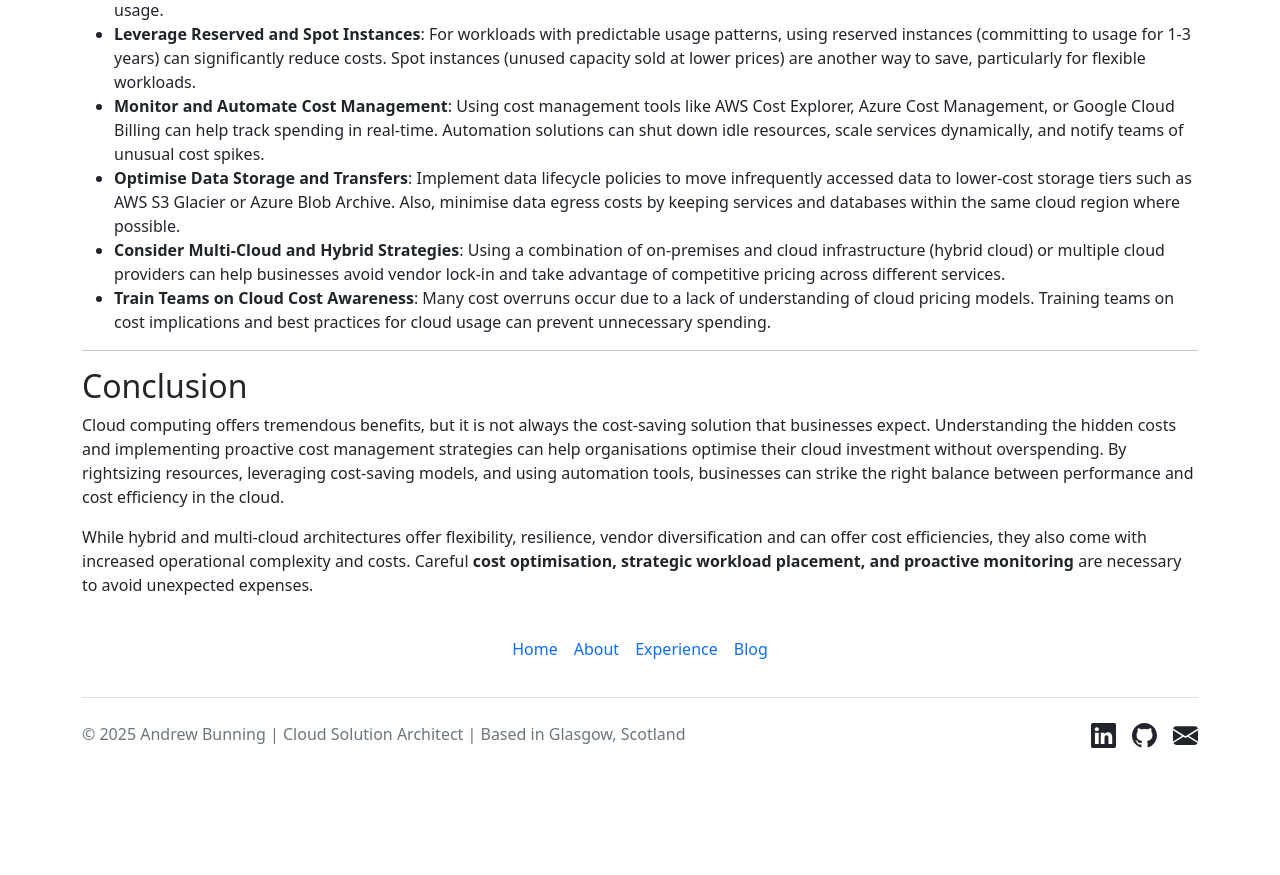
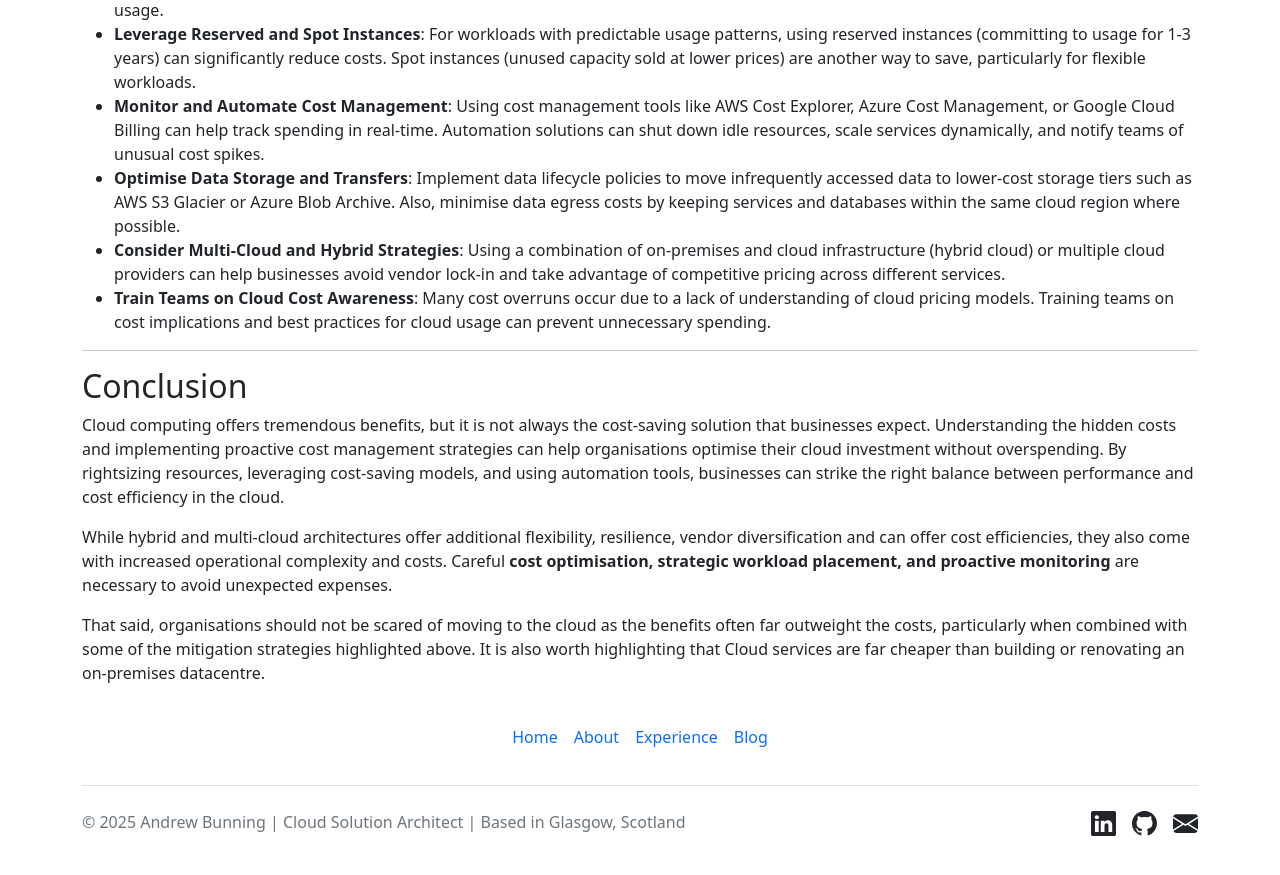
Before and after one commit to AndyBunning/andybunning.github.io, a Jekyll site: the page built from blog/2025-02-24-True-Costs-of-Cloud-Services.md, in a window 1280 px wide and 900 px high, scrolled down 1217 px. Shown: the top 875 px of the window. Built offline with Jekyll 4.4.1, drawn with Linux system fonts in a browser that asks for light colours; before the commit the page ends 2029 px from its top, so only the background shows below that.

Commit message:
Add final note to Conclusion

```diff
--- a/blog/2025-02-24-True-Costs-of-Cloud-Services.md
+++ b/blog/2025-02-24-True-Costs-of-Cloud-Services.md
@@ -52,4 +52,6 @@ Despite these hidden expenses, businesses can still optimise their cloud spendin
 
 Cloud computing offers tremendous benefits, but it is not always the cost-saving solution that businesses expect. Understanding the hidden costs and implementing proactive cost management strategies can help organisations optimise their cloud investment without overspending. By rightsizing resources, leveraging cost-saving models, and using automation tools, businesses can strike the right balance between performance and cost efficiency in the cloud.
 
-While hybrid and multi-cloud architectures offer flexibility, resilience,  vendor diversification and can offer cost efficiencies, they also come with increased operational complexity and costs. Careful **cost optimisation, strategic workload placement, and proactive monitoring** are necessary to avoid unexpected expenses.
+While hybrid and multi-cloud architectures offer additional flexibility, resilience,  vendor diversification and can offer cost efficiencies, they also come with increased operational complexity and costs. Careful **cost optimisation, strategic workload placement, and proactive monitoring** are necessary to avoid unexpected expenses.
+
+That said, organisations should not be scared of moving to the cloud as the benefits often far outweight the costs, particularly when combined with some of the mitigation strategies highlighted above.  It is also worth highlighting that Cloud services are far cheaper than building or renovating an on-premises datacentre.
```
